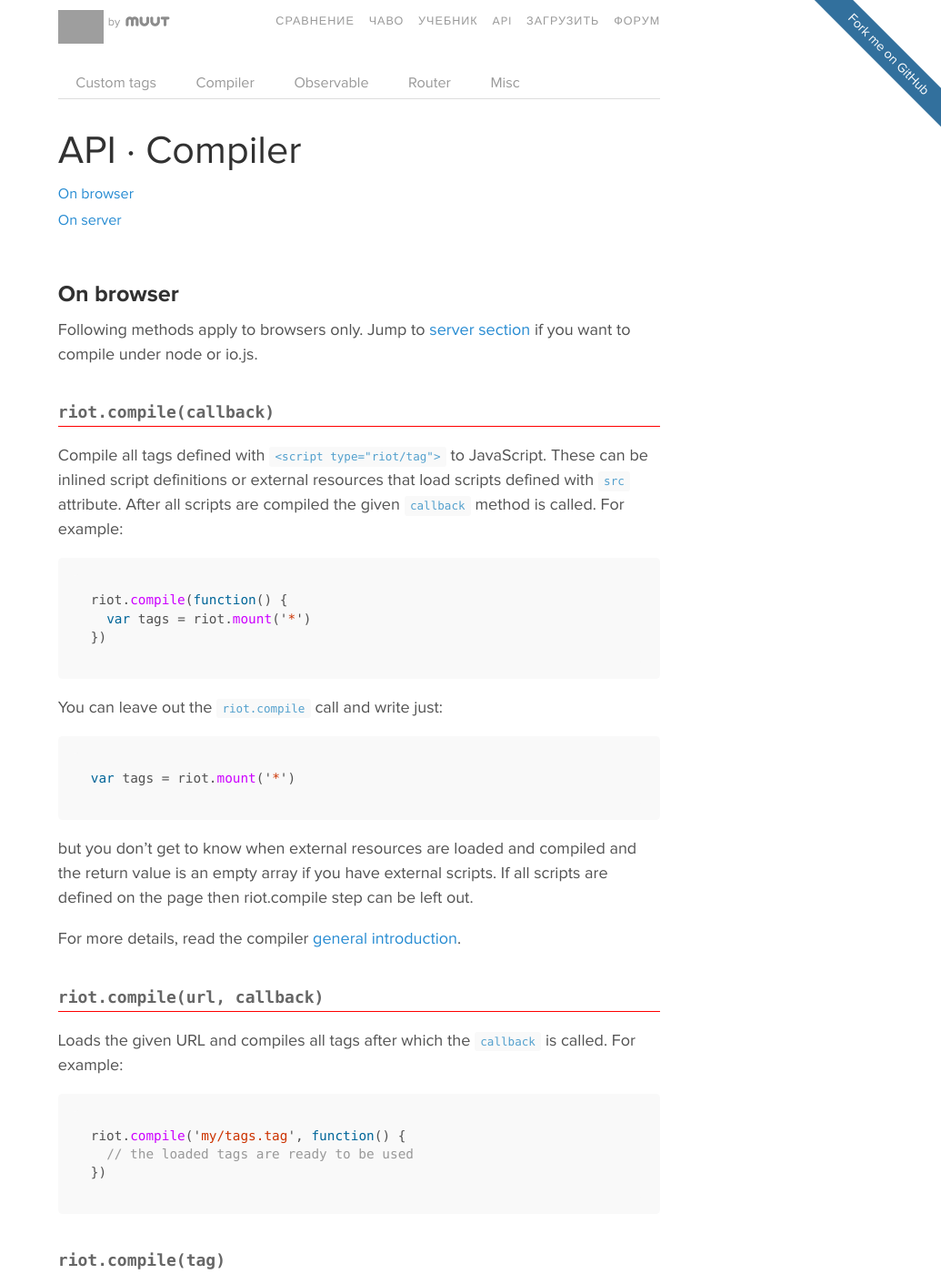
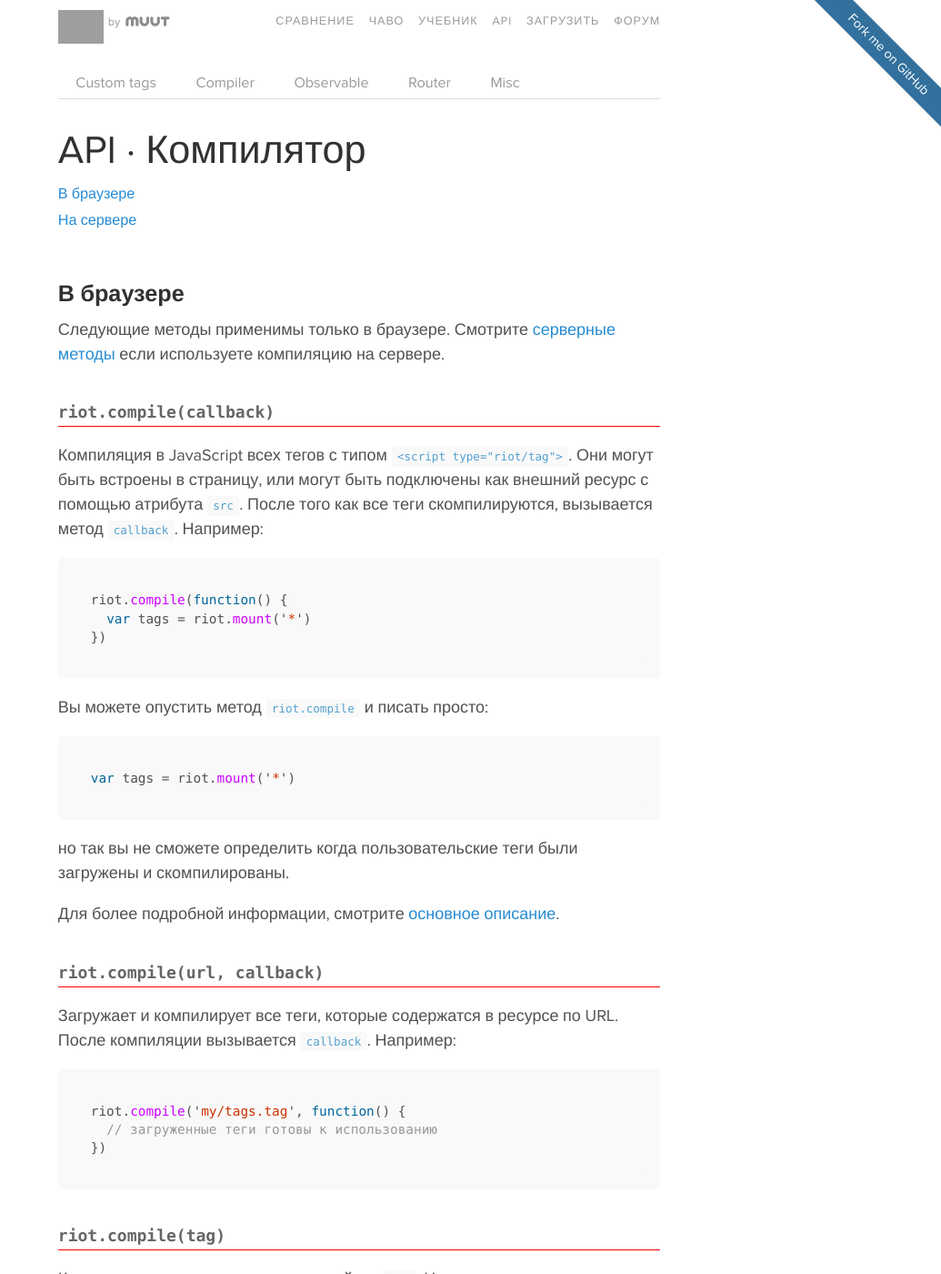
Before and after one commit to riot/riot.github.io, a Jekyll site: the page built from ru/api/compiler.md, in a window 1280 px wide and 1400 px high. Shown: the whole window at 91% size, without its empty margins (245-1280 px from the left). Built offline with Jekyll 4.4.1, drawn with Linux system fonts in a browser that asks for light colours; Markdown is read by kramdown in place of the engine named in the settings; some of the changed text lies outside the part shown; grey boxes are pictures that could not be loaded.

Commit message:
ru/api/compiler.md

````diff
--- a/ru/api/compiler.md
+++ b/ru/api/compiler.md
@@ -1,18 +1,18 @@
 ---
-title: Compiler
+title: Компилятор
 layout: ru
 class: apidoc
 ---
 
 {% include api-tabs.html %}
 
-## On browser
+## В браузере
 
-Following methods apply to browsers only. Jump to [server section](#compile-on-server) if you want to compile under node or io.js.
+Следующие методы применимы только в браузере. Смотрите [серверные методы](#compile-on-server) если используете компиляцию на сервере.
 
 ### <a name="compile"></a> riot.compile(callback)
 
-Compile all tags defined with `<script type="riot/tag">` to JavaScript. These can be inlined script definitions or external resources that load scripts defined with `src` attribute. After all scripts are compiled the given `callback` method is called. For example:
+Компиляция в JavaScript всех тегов с типом `<script type="riot/tag">`. Они могут быть встроены в страницу, или могут быть подключены как внешний ресурс с помощью атрибута `src`. После того как все теги скомпилируются, вызывается метод `callback`. Например:
 
 ``` javascript
 riot.compile(function() {
@@ -20,29 +20,29 @@ riot.compile(function() {
 })
 ```
 
-You can leave out the `riot.compile` call and write just:
+Вы можете опустить метод `riot.compile` и писать просто:
 
 ``` javascript
 var tags = riot.mount('*')
 ```
 
-but you don't get to know when external resources are loaded and compiled and the return value is an empty array if you have external scripts. If all scripts are defined on the page then riot.compile step can be left out.
+но так вы не сможете определить когда пользовательские теги были загружены и скомпилированы.
 
-For more details, read the compiler [general introduction](/guide/compiler/).
+Для более подробной информации, смотрите [основное описание](/guide/compiler/).
 
 ### <a name="compile-fn"></a> riot.compile(url, callback)
 
-Loads the given URL and compiles all tags after which the `callback` is called. For example:
+Загружает и компилирует все теги, которые содержатся в ресурсе по URL. После компиляции вызывается `callback`. Например:
 
 ``` javascript
 riot.compile('my/tags.tag', function() {
-  // the loaded tags are ready to be used
+  // загруженные теги готовы к использованию
 })
 ```
 
 ### <a name="compile-tag"></a> riot.compile(tag)
 
-Compiles and executes the given `tag`. For example:
+Компилирует и выполняет полученный тег `tag`. Например:
 
 ```
 <template id="my_tag">
@@ -56,23 +56,23 @@ riot.compile(my_tag.innerHTML)
 </script>
 ```
 
-After the call you can use `my-tag` normally.
+После вызова, вы можете использовать `my-tag` как обычно.
 
-A tag definition is assumed if the first non- empty character is `<`, otherwise the argument is taken as URL.
+Предполагается, что первый непробельный символ строки - `<`, в противном случае аргумент воспринимается как URL.
 
-@returns the compiled JavaScript as string
+@returns скомпилированный JavaScript в виде строка
 
 ### <a name="compile-to-str"></a> riot.compile(tag, true)
 
-Compiles the `tag` and returns it as a string. Only the transformation from the tag to JavaScript is performed and the tag is not executed on the browser. You can use this method to benchmark the compiler performance for example.
+Компилирует `tag` и возвращает его в виде строки. Выполняется только трансформация тега в JavaScript, но полученный тег не исполняется в браузере. Вы можете использовать этот метод, например, для сравнения производительности компилятора.
 
 ``` js
 var js = riot.compile(my_tag.innerHTML, true)
 ```
 
-## On server
+## На сервере
 
-After `npm install riot` you can do following:
+После того, как вы устанвите riot (`npm install riot`), вы сможете использовать следующий функционал:
 
 ```
 var riot = require('riot')
@@ -80,11 +80,11 @@ var riot = require('riot')
 var js = riot.compile(tag)
 ```
 
-The compile function takes the tag definition (string) and returns JavaScript (string).
+Принимает пользовательский тег в виде строки и возвращает JavaScript так же в виде строки.
 
 ### <a name="css-parser"></a> riot.parsers.css [tagName, css]
 
-Custom parsers that could be used to compile your tags css. For example:
+Пользовательские парсеры, которые могут быть использованы для компиляции CSS. Например:
 
 ```js
 riot.parsers.css.myparser = function(tag, css) {
@@ -101,7 +101,7 @@ riot.parsers.css.myparser = function(tag, css) {
 </custom-parsers>
 ```
 
-will be compiled to:
+скомпилируется в:
 
 ```html
 <custom-parsers>
@@ -114,7 +114,7 @@ will be compiled to:
 
 ### <a name="js-parser"></a> riot.parsers.js [js, options]
 
-Custom parsers that could be used to compile your tags javascript. For example
+Пользовательские парсеры, которые могут быть использованы для компиляции javascript. Например:
 
 ```js
 riot.parsers.js.myparser = function(js) {
@@ -131,7 +131,7 @@ riot.parsers.js.myparser = function(js) {
 </custom-parsers>
 ```
 
-will be compiled to:
+скомпилируется в:
 
 ```html
 <custom-parsers>
@@ -144,4 +144,4 @@ will be compiled to:
 
 ### <a name="html-parser"></a> riot.parsers.html [html]
 
-Custom parsers that could be used to compile your tags html
+Пользовательские парсеры, которые могут быть использованы для компиляции html.
````
